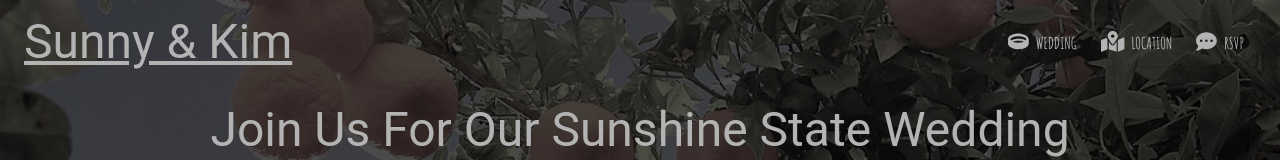
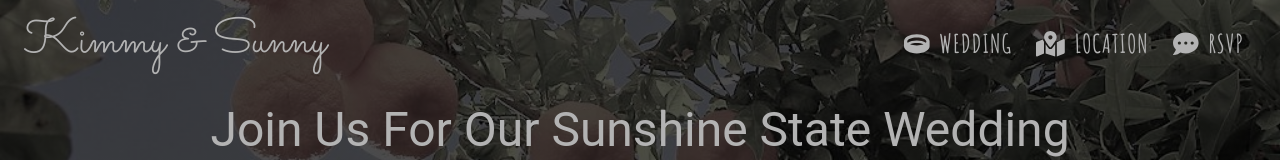
Before and after one commit to hebs87/wedding-website-frontend, a React (Create React App) app: page / in a window 1280 px wide. Shown: the top 160 px of the page. Built offline with nearby package versions, Linux system fonts and the light colour scheme; no server answers.

Commit message:
Added custom styles to standard Navbar

```diff
--- a/src/components/NavBar/NavBar/NavBar.jsx
+++ b/src/components/NavBar/NavBar/NavBar.jsx
@@ -21,8 +21,8 @@ const NavBar = () => {
           <NavLink
             exact to="/"
             className={classes.logoLink}>
-            <Typography variant='h3' component='h3'>
-              Sunny &amp; Kim
+            <Typography className={classes.logoText} variant='h3' component='h3'>
+              Kimmy &amp; Sunny
             </Typography>
           </NavLink>
           <div>
--- a/src/components/NavBar/NavBar/NavBar.styles.js
+++ b/src/components/NavBar/NavBar/NavBar.styles.js
@@ -24,12 +24,16 @@ export const useStyles = makeStyles((theme) => ({
   logoLink: {
     marginRight: '0',
     color: '#b3b3b3',
+    textDecoration: 'none',
     [theme.breakpoints.up('sm')]: {
       marginRight: '10px',
     },
     '&:hover': {
       background: 'transparent',
     },
+  },
+  logoText: {
+    fontFamily: 'Sacramento, cursive',
   },
   navLink: {
     margin: '0 2px',
@@ -39,13 +43,15 @@ export const useStyles = makeStyles((theme) => ({
     textTransform: 'uppercase',
     fontWeight: 'bold',
     transition: 'all 0.35s ease-in-out',
+    fontSize: '1.6rem',
+    letterSpacing: 1,
     "&:hover": {
       backgroundColor: 'transparent',
       color: '#d83600',
     },
   },
   faIcon: {
-    fontSize: '1.3rem',
-    marginRight: '7px',
+    fontSize: '1.6rem',
+    marginRight: '10px',
   },
 }));
--- a/src/index.css
+++ b/src/index.css
@@ -5,4 +5,5 @@ body {
   padding: 0;
   font-family: 'Amatic SC', cursive;
   font-weight: 400;
+  font-size: 1.8rem;
 }
```
